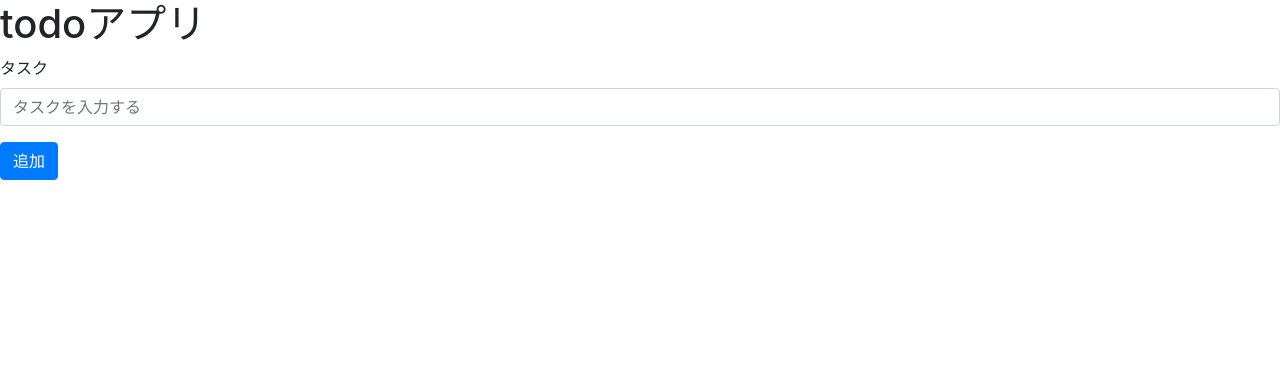
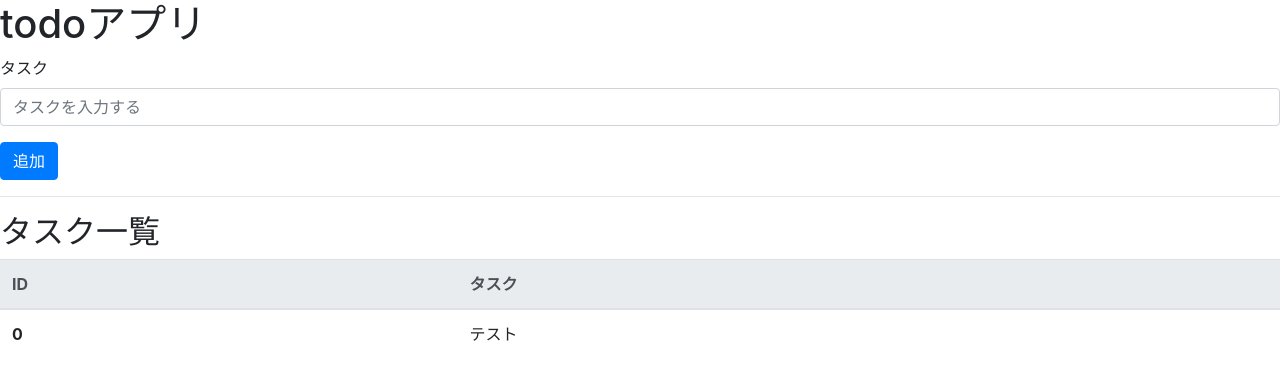
Before and after one commit to TakaShinoda/todo-with-react-hooks, a React (Create React App) app: page / in a window 1280 px wide. Shown: the top 380 px of the page. Built offline with nearby package versions, Linux system fonts and the light colour scheme.

Commit message:
created a list view of todo

```diff
--- a/src/components/App.js
+++ b/src/components/App.js
@@ -1,12 +1,15 @@
 import React from 'react'
 import 'bootstrap/dist/css/bootstrap.min.css'
 import { TodoForm } from './TodoForm'
+import { Todos } from './Todos'
 
 export const App = () => {
   return (
     <>
       <h1>todoアプリ</h1>
       <TodoForm />
+      <hr />
+      <Todos />
     </>
   )
 }
--- /dev/null
+++ b/src/components/Todos.jsx
@@ -0,0 +1,23 @@
+import React from 'react'
+
+export const Todos = () => {
+    return (
+        <>
+            <h2>タスク一覧</h2>
+            <table className="table">
+                <thead className="thead-light">
+                    <tr>
+                        <th scope="col">ID</th>
+                        <th scope="col">タスク</th>
+                    </tr>
+                </thead>
+                <tbody>
+                    <tr>
+                        <th scope="row">0</th>
+                        <td>テスト</td>
+                    </tr>
+                </tbody>
+            </table>
+        </>
+    )
+}
```
